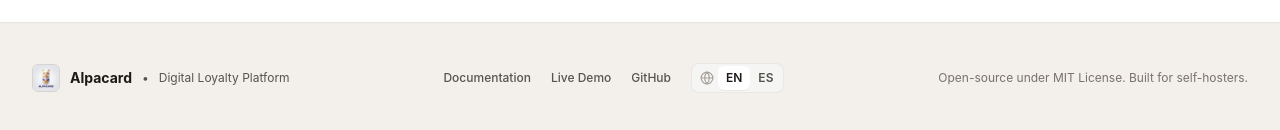
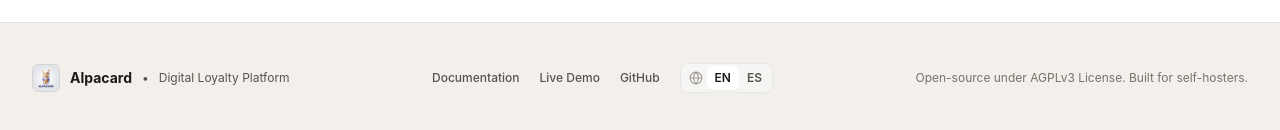
Before and after one commit to Gabmetal/alpacard-web, a React (Vite) app in the folder apps/web/: page / in a window 1280 px wide. Shown: the part 3027-3157 px from the top of the page. Built offline with nearby package versions, Linux system fonts and the light colour scheme.

Commit message:
chore(license): add GNU Affero General Public License v3.0 (AGPL-3.0)
- Add official LICENSE file with AGPL-3.0 copyrighted to Gabriel Cavallo.
- Update README badge and license section to reflect AGPL-3.0 terms.
- Update web app footer translations and marketing documentation to state AGPL-3.0.

```diff
--- a/apps/web/src/i18n/translations/en.ts
+++ b/apps/web/src/i18n/translations/en.ts
@@ -90,7 +90,7 @@ export const en: Translations = {
     step2Desc: 'Customers scan the counter stand with their smartphone camera. An anonymous digital card is created immediately without filling out sign-up forms.',
     step3Title: 'Cashier Stamps & Rewards',
     step3Desc: 'Customer displays their dynamic 5-minute QR code. Staff scans it using the web scanner, adding a stamp with audio/haptic confirmation.',
-    footerDesc: 'Open-source under MIT License. Built for self-hosters.'
+    footerDesc: 'Open-source under AGPLv3 License. Built for self-hosters.'
   },
   demo: {
     badge: 'Interactive End-to-End Testbench',
--- a/apps/web/src/i18n/translations/es.ts
+++ b/apps/web/src/i18n/translations/es.ts
@@ -90,7 +90,7 @@ export const es: Translations = {
     step2Desc: 'El cliente apunta su cámara al código del mostrador. Se crea una tarjeta digital anónima al instante sin necesidad de formularios de registro.',
     step3Title: 'Sella y Entrega Premios en Caja',
     step3Desc: 'El cliente muestra su código QR dinámico de 5 minutos. Tu personal lo escanea con el escáner web y suma sellos con confirmación de audio y vibración.',
-    footerDesc: 'Código abierto bajo licencia MIT. Creado para self-hosters.'
+    footerDesc: 'Código abierto bajo licencia AGPLv3. Creado para self-hosters.'
   },
   demo: {
     badge: 'Banco de Pruebas Interactivo de Extremo a Extremo',
--- a/package.json
+++ b/package.json
@@ -1,6 +1,7 @@
 {
   "name": "alpacard",
   "version": "2.0.0",
+  "license": "AGPL-3.0-only",
   "private": true,
   "scripts": {
     "build": "turbo run build",
```
Also changed, not shown: 10 other files (tests, documents, lock files or other folders).
